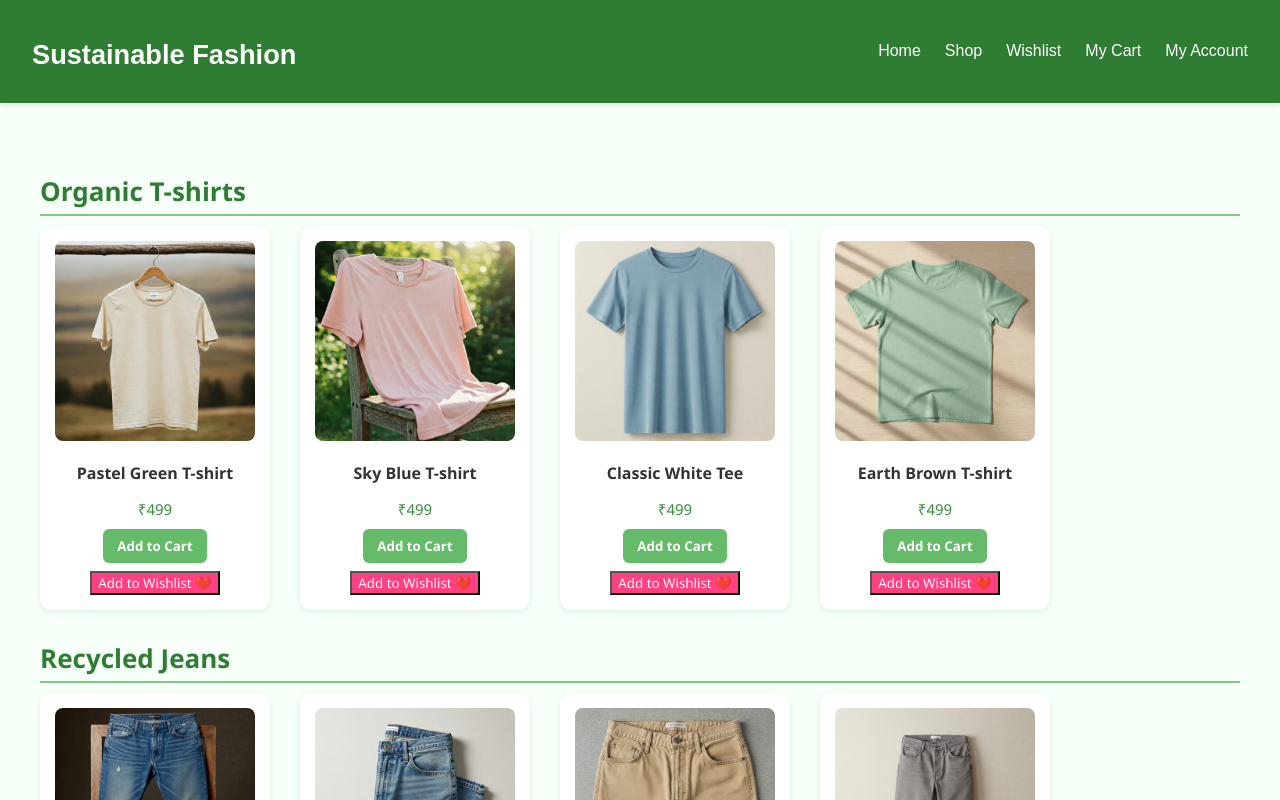
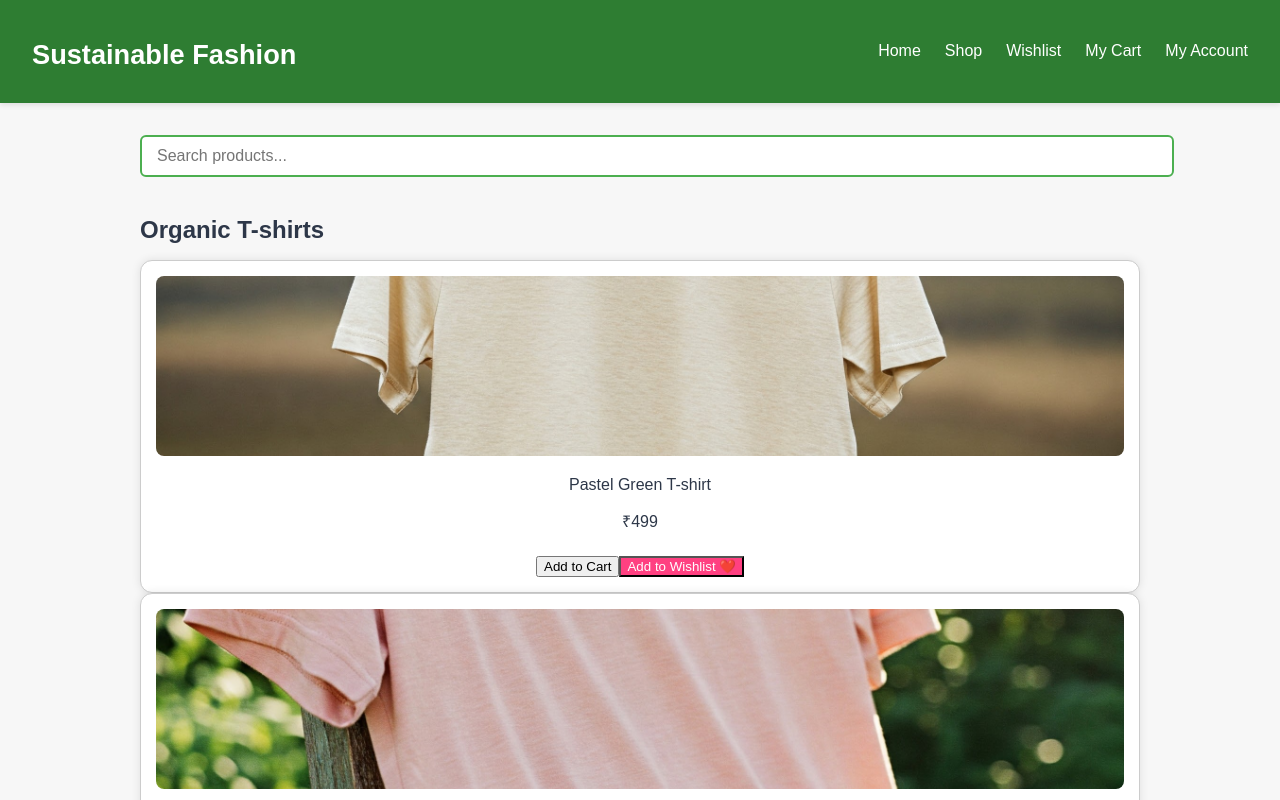
Before and after one commit to ShreyaTalod/Sustainable-Fashion-Assistant, a React (Create React App) app in the folder frontend/: page /shopping in a window 1280 px wide. Shown: the top 800 px of the page. Built offline with nearby package versions, Linux system fonts and the light colour scheme.

Commit message:
Add search bar to Shopping page and improve product filtering

```diff
--- a/frontend/src/pages/ShoppingItems.css
+++ b/frontend/src/pages/ShoppingItems.css
@@ -1,70 +1,73 @@
 .shopping-container {
-  padding: 40px;
-  background-color: #f6fff8;
-  font-family: 'Segoe UI', Tahoma, Geneva, Verdana, sans-serif;
+  max-width: 1000px;
+  margin: auto;
+  padding: 2rem;
 }
 
-.category-heading {
-  margin: 30px 0 10px;
-  font-size: 26px;
-  color: #2e7d32;
-  border-bottom: 2px solid #81c784;
-  padding-bottom: 5px;
+.search-input {
+  width: 100%;
+  padding: 10px 15px;
+  font-size: 16px;
+  margin-bottom: 20px;
+  border: 2px solid #4caf50;
+  border-radius: 6px;
+  outline: none;
+  transition: border-color 0.3s ease;
 }
 
-.product-grid {
-  display: flex;
-  flex-wrap: wrap;
-  gap: 30px;
-  justify-content: flex-start;
+.search-input:focus {
+  border-color: #388e3c;
+}
+
+.product-list {
+  display: grid;
+  grid-template-columns: repeat(auto-fill, minmax(230px, 1fr));
+  gap: 20px;
 }
 
 .product-card {
-  background-color: #ffffff;
+  border: 1px solid #ccc;
   border-radius: 12px;
   padding: 15px;
-  box-shadow: 0 2px 6px rgba(0, 128, 0, 0.1);
-  width: 200px;
-  transition: transform 0.2s ease;
   text-align: center;
+  box-shadow: 0 0 10px rgb(0 0 0 / 0.1);
+  transition: box-shadow 0.3s ease;
+  background-color: #fff;
 }
 
 .product-card:hover {
-  transform: translateY(-5px);
+  box-shadow: 0 4px 15px rgb(0 0 0 / 0.2);
 }
 
 .product-image {
   width: 100%;
-  height: 200px;
+  height: 180px;
   object-fit: cover;
   border-radius: 8px;
+}
+
+.product-details h3 {
+  margin: 10px 0 5px 0;
+  font-size: 18px;
+}
+
+.product-details p {
+  font-weight: bold;
+  color: #4caf50;
   margin-bottom: 10px;
 }
 
-.product-name {
-  font-weight: 600;
+.add-button {
+  background-color: #4caf50;
+  color: white;
+  border: none;
+  padding: 8px 15px;
+  border-radius: 6px;
+  cursor: pointer;
   font-size: 16px;
-  color: #333333;
-  margin: 6px 0;
+  transition: background-color 0.3s ease;
 }
 
-.product-price {
-  color: #388e3c;
-  font-size: 15px;
-  margin-bottom: 10px;
-}
-
-.add-to-cart-btn {
-  background-color: #66bb6a;
-  color: white;
-  border: none;
-  padding: 8px 14px;
-  border-radius: 6px;
-  cursor: pointer;
-  font-weight: bold;
-  transition: background-color 0.2s ease;
-}
-
-.add-to-cart-btn:hover {
+.add-button:hover {
   background-color: #388e3c;
 }
--- a/frontend/src/pages/ShoppingItems.js
+++ b/frontend/src/pages/ShoppingItems.js
@@ -1,4 +1,4 @@
-import React, { useContext } from "react";
+import React, { useContext, useState, useMemo } from "react";
 import { CartContext } from "../context/CartContext";
 import "./ShoppingItems.css";
 
@@ -52,6 +52,7 @@ import sunglasses4 from "../assets/images/sunglasses4.jpg";
 
 const ShoppingItems = () => {
   const { addToCart, addToWishlist } = useContext(CartContext);
+  const [searchTerm, setSearchTerm] = useState("");
 
   const categories = {
     "Organic T-shirts": [
@@ -104,19 +105,60 @@ const ShoppingItems = () => {
     ],
   };
 
+  // Filter items based on search term
+  const filteredCategories = useMemo(() => {
+    if (!searchTerm.trim()) {
+      // No search term, return all categories and items
+      return categories;
+    }
+
+    // Filter items in each category by search term (case-insensitive)
+    const filtered = {};
+
+    Object.entries(categories).forEach(([categoryName, items]) => {
+      const matchedItems = items.filter((item) =>
+        item.name.toLowerCase().includes(searchTerm.toLowerCase())
+      );
+      if (matchedItems.length > 0) {
+        filtered[categoryName] = matchedItems;
+      }
+    });
+
+    return filtered;
+  }, [searchTerm, categories]);
+
   const showAddedMessage = (name) => {
     alert(`${name} added to cart!`);
   };
 
   return (
     <div className="shopping-container">
-      {Object.entries(categories).map(([categoryName, items]) => (
+      {/* Search Bar */}
+      <div className="search-bar-container">
+        <input
+          type="text"
+          placeholder="Search products..."
+          value={searchTerm}
+          onChange={(e) => setSearchTerm(e.target.value)}
+          className="search-input"
+        />
+      </div>
+
+      {/* Display categories and filtered products */}
+      {Object.entries(filteredCategories).length === 0 ? (
+        <p>No products found matching "{searchTerm}"</p>
+      ) : (
+        Object.entries(filteredCategories).map(([categoryName, items]) => (
           <div key={categoryName}>
             <h2 className="category-heading">{categoryName}</h2>
             <div className="product-grid">
               {items.map((item, index) => (
                 <div key={index} className="product-card">
-                <img src={item.image} alt={item.name} className="product-image" />
+                  <img
+                    src={item.image}
+                    alt={item.name}
+                    className="product-image"
+                  />
                   <p className="product-name">{item.name}</p>
                   <p className="product-price">{item.price}</p>
                   <button
@@ -142,7 +184,8 @@ const ShoppingItems = () => {
               ))}
             </div>
           </div>
-      ))}
+        ))
+      )}
     </div>
   );
 };
--- a/frontend/src/pages/Wishlist.css
+++ b/frontend/src/pages/Wishlist.css
@@ -1,88 +1,66 @@
-/* Wishlist.css */
+/* src/pages/Wishlist.css */
 
 .wishlist-container {
     padding: 2rem;
-    background-color: #f4f4f4;
-    min-height: 100vh;
-    font-family: 'Segoe UI', Tahoma, Geneva, Verdana, sans-serif;
-  }
-
-  .wishlist-title {
-    font-size: 2rem;
-    font-weight: 600;
-    margin-bottom: 1.5rem;
-    color: #2e7d32;
-    text-align: center;
+    max-width: 900px;
+    margin: auto;
   }
 
   .wishlist-items {
-    display: grid;
-    grid-template-columns: repeat(auto-fit, minmax(240px, 1fr));
-    gap: 1.5rem;
+    display: flex;
+    flex-direction: column;
+    gap: 20px;
   }
 
   .wishlist-item {
-    background-color: white;
-    border-radius: 12px;
-    box-shadow: 0 4px 12px rgba(0, 0, 0, 0.08);
-    padding: 1rem;
-    text-align: center;
-    transition: transform 0.3s ease;
+    display: flex;
+    gap: 20px;
+    border: 1px solid #ccc;
+    padding: 10px;
+    align-items: center;
+    border-radius: 10px;
   }
 
-  .wishlist-item:hover {
-    transform: translateY(-4px);
-  }
-
-  .wishlist-item img {
-    max-width: 100%;
-    height: 180px;
+  .wishlist-item-image {
+    width: 100px;
+    height: auto;
     object-fit: cover;
     border-radius: 8px;
   }
 
+  .wishlist-item-details {
+    flex: 1;
+  }
+
   .wishlist-item-name {
-    font-size: 1.1rem;
-    font-weight: 500;
-    margin: 0.5rem 0;
-    color: #333;
+    font-weight: bold;
+    margin-bottom: 5px;
   }
 
   .wishlist-item-price {
-    color: #388e3c;
-    font-weight: bold;
-    margin-bottom: 0.5rem;
+    color: #333;
+    margin-bottom: 10px;
   }
 
   .wishlist-buttons {
     display: flex;
-    justify-content: space-around;
-    margin-top: 1rem;
+    gap: 10px;
   }
 
-  .wishlist-buttons button {
-    padding: 0.5rem 0.8rem;
+  .add-to-cart-button {
+    padding: 6px 12px;
+    background-color: #4caf50;
+    color: white;
     border: none;
-    border-radius: 6px;
+    border-radius: 4px;
     cursor: pointer;
-    font-weight: 500;
-    transition: background-color 0.3s;
   }
 
-  .add-to-cart-btn {
-    background-color: #66bb6a;
+  .remove-from-wishlist-button {
+    background-color: #ff5555;
     color: white;
+    padding: 6px 12px;
+    border: none;
+    border-radius: 4px;
+    cursor: pointer;
   }
-
-  .add-to-cart-btn:hover {
-    background-color: #558b2f;
-  }
-
-  .remove-btn {
-    background-color: #ef5350;
-    color: white;
-  }
-
-  .remove-btn:hover {
-    background-color: #c62828;
-  }
```
Also changed, not shown: frontend/src/App.js (line endings or trailing spaces), frontend/src/components/Navbar.css (line endings or trailing spaces), frontend/src/components/Navbar.js (line endings or trailing spaces). Lines whose indentation alone changed are shown as unchanged.
